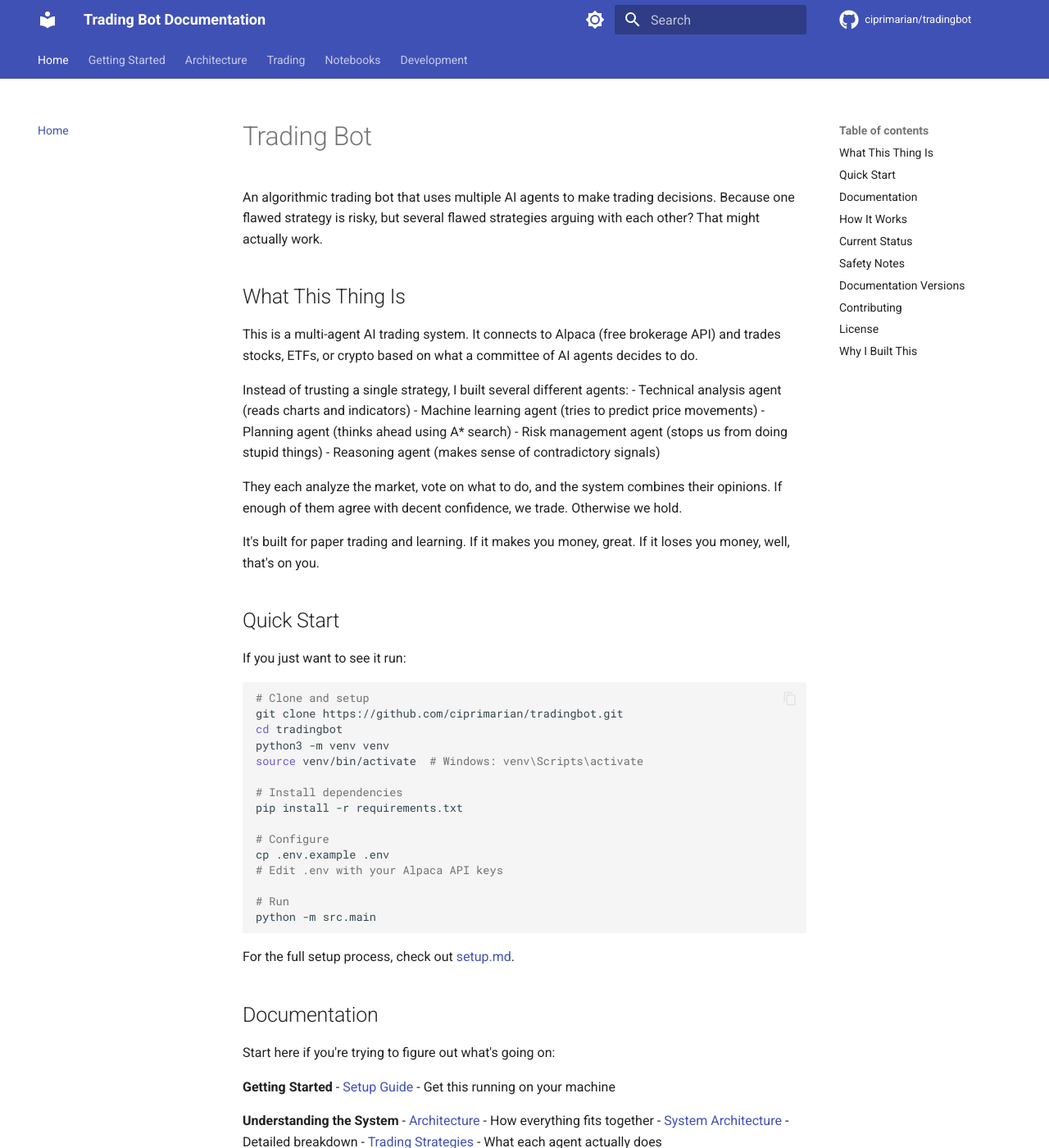
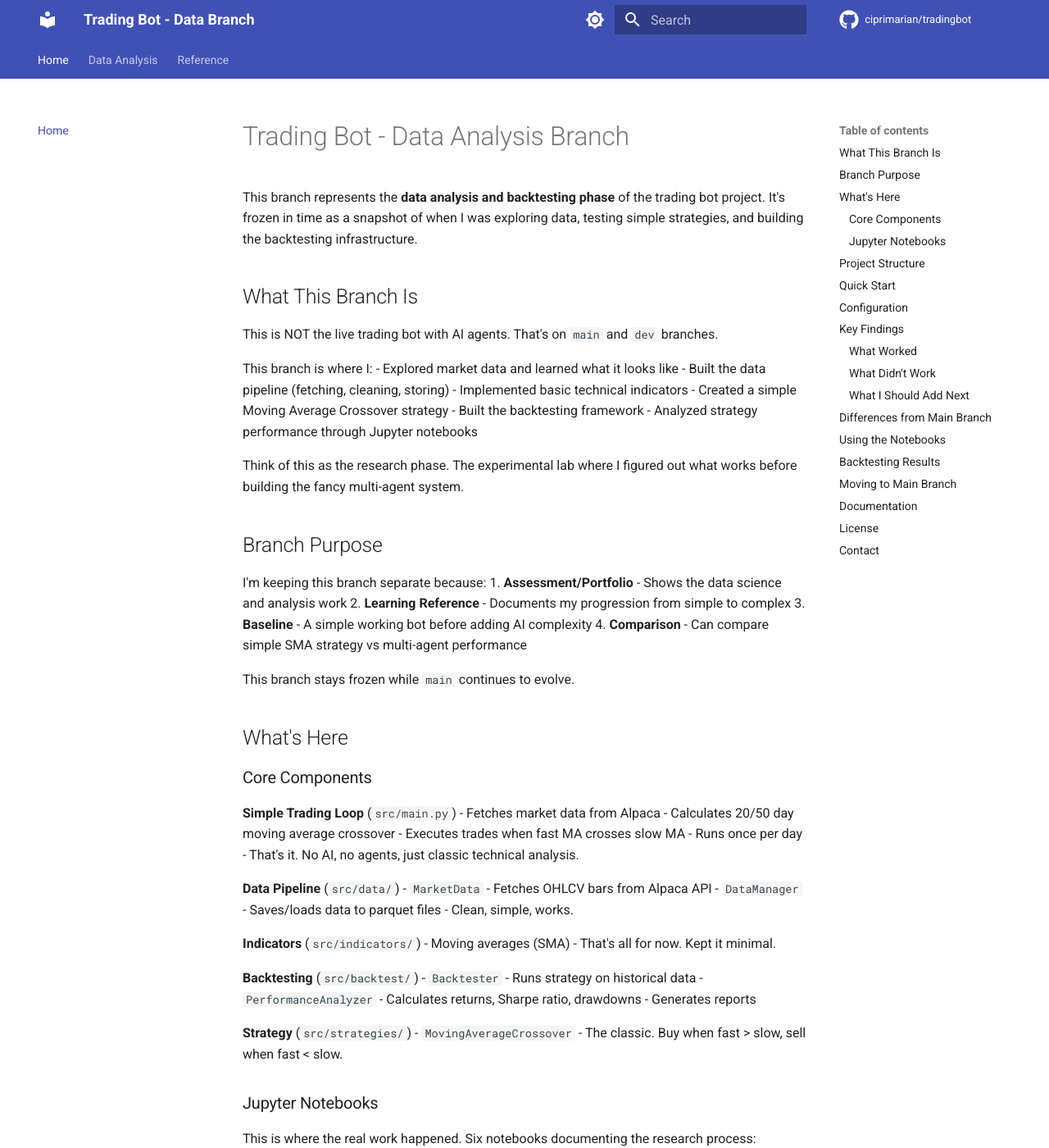
Before and after one commit to ciprimarian/tradingbot, an MkDocs documentation site: the page built from docs/index.md, in a window 1280 px wide and 1400 px high. Shown: the whole window at 82% size. Built offline with MkDocs 1.6.1 and Material for MkDocs 9.7.7, drawn with Linux system fonts in a browser that asks for light colours; comment, search, counter and statistics services are not loaded; the version menu is left out; some of the changed text lies outside the part shown.

Commit message:
Update data branch docs: index.md from README and nav structure

````diff
--- a/docs/index.md
+++ b/docs/index.md
@@ -1,142 +1,276 @@
-# Trading Bot
+# Trading Bot - Data Analysis Branch
 
-An algorithmic trading bot that uses multiple AI agents to make trading decisions. Because one flawed strategy is risky, but several flawed strategies arguing with each other? That might actually work.
+This branch represents the **data analysis and backtesting phase** of the trading bot project. It's frozen in time as a snapshot of when I was exploring data, testing simple strategies, and building the backtesting infrastructure.
 
-## What This Thing Is
+## What This Branch Is
 
-This is a multi-agent AI trading system. It connects to Alpaca (free brokerage API) and trades stocks, ETFs, or crypto based on what a committee of AI agents decides to do.
+This is NOT the live trading bot with AI agents. That's on `main` and `dev` branches.
 
-Instead of trusting a single strategy, I built several different agents:
-- Technical analysis agent (reads charts and indicators)
-- Machine learning agent (tries to predict price movements)
-- Planning agent (thinks ahead using A* search)
-- Risk management agent (stops us from doing stupid things)
-- Reasoning agent (makes sense of contradictory signals)
+This branch is where I:
+- Explored market data and learned what it looks like
+- Built the data pipeline (fetching, cleaning, storing)
+- Implemented basic technical indicators
+- Created a simple Moving Average Crossover strategy
+- Built the backtesting framework
+- Analyzed strategy performance through Jupyter notebooks
 
-They each analyze the market, vote on what to do, and the system combines their opinions. If enough of them agree with decent confidence, we trade. Otherwise we hold.
+Think of this as the research phase. The experimental lab where I figured out what works before building the fancy multi-agent system.
 
-It's built for paper trading and learning. If it makes you money, great. If it loses you money, well, that's on you.
+## Branch Purpose
+
+I'm keeping this branch separate because:
+1. **Assessment/Portfolio** - Shows the data science and analysis work
+2. **Learning Reference** - Documents my progression from simple to complex
+3. **Baseline** - A simple working bot before adding AI complexity
+4. **Comparison** - Can compare simple SMA strategy vs multi-agent performance
+
+This branch stays frozen while `main` continues to evolve.
+
+## What's Here
+
+### Core Components
+
+**Simple Trading Loop** (`src/main.py`)
+- Fetches market data from Alpaca
+- Calculates 20/50 day moving average crossover
+- Executes trades when fast MA crosses slow MA
+- Runs once per day
+- That's it. No AI, no agents, just classic technical analysis.
+
+**Data Pipeline** (`src/data/`)
+- `MarketData` - Fetches OHLCV bars from Alpaca API
+- `DataManager` - Saves/loads data to parquet files
+- Clean, simple, works.
+
+**Indicators** (`src/indicators/`)
+- Moving averages (SMA)
+- That's all for now. Kept it minimal.
+
+**Backtesting** (`src/backtest/`)
+- `Backtester` - Runs strategy on historical data
+- `PerformanceAnalyzer` - Calculates returns, Sharpe ratio, drawdowns
+- Generates reports
+
+**Strategy** (`src/strategies/`)
+- `MovingAverageCrossover` - The classic. Buy when fast > slow, sell when fast < slow.
+
+### Jupyter Notebooks
+
+This is where the real work happened. Six notebooks documenting the research process:
+
+1. **01_data_exploration_and_cleaning.ipynb**
+   - Loading market data
+   - Checking for missing values, outliers
+   - Understanding data quality
+   - Visualizing price movements
+
+2. **02_feature_engineering.ipynb**
+   - Creating technical indicators
+   - Testing different indicator parameters
+   - Feature selection for potential ML models
+
+3. **03_statistical_analysis_and_validation.ipynb**
+   - Testing for stationarity
+   - Checking correlations
+   - Validating assumptions
+   - Statistical tests on returns
+
+4. **research.ipynb**
+   - General exploration notebook
+   - Quick tests and experiments
+   - Scratchpad for ideas
+
+5. **strategy_development.ipynb**
+   - Developing the MA crossover strategy
+   - Testing different MA periods (10/30, 20/50, 50/200)
+   - Visualizing entry/exit points
+
+6. **backtesting.ipynb**
+   - Running backtests on different symbols
+   - Comparing strategy performance
+   - Analyzing what works and what doesn't
+
+## Project Structure
+
+```
+tradingbot/ (data branch)
+├── src/
+│   ├── main.py              # Simple MA crossover bot
+│   ├── data/
+│   │   ├── market_data.py   # Fetch from Alpaca
+│   │   └── data_manager.py  # Save/load data
+│   ├── indicators/
+│   │   └── moving_average.py  # SMA calculation
+│   ├── strategies/
+│   │   └── momentum_strategy.py  # MA crossover
+│   ├── backtest/
+│   │   ├── backtester.py
+│   │   └── performance_analyzer.py
+│   ├── brokers/
+│   │   └── alpaca_broker.py
+│   └── config/
+│       ├── settings.py
+│       └── trading_config.yaml
+├── notebooks/            # Research notebooks (6 total)
+├── data/                # Stored market data
+└── docs/               # This documentation
+```
 
 ## Quick Start
 
-If you just want to see it run:
+```bash
+# Clone and checkout this branch
+git clone https://github.com/ciprimarian/tradingbot.git
+cd tradingbot
+git checkout data
+
+# Setup environment
+python3 -m venv venv
+source venv/bin/activate
+pip install -r requirements.txt
+
+# Add your Alpaca API keys to .env
+cp .env.example .env
+# Edit .env with your keys
+
+# Run a backtest
+python src/backtest/backtester.py
+
+# Or explore in notebooks
+jupyter notebook notebooks/
+```
+
+## Configuration
+
+Everything is configured in `src/config/trading_config.yaml`:
+
+```yaml
+trading:
+  symbol: "GLD"           # Gold ETF
+  trade_quantity: 1
+
+data:
+  timeframe: "1Day"
+  start_date: "2024-01-01"
+  limit: 1000
+
+backtest:
+  initial_capital: 10000
+  strategy: "moving_average_crossover"
+  strategy_params:
+    fast_period: 20
+    slow_period: 50
+```
+
+## Key Findings
+
+What I learned from this data analysis phase:
+
+### What Worked
+
+- **Data quality is good** - Alpaca provides clean OHLCV data with few gaps
+- **Simple strategies can work** - MA crossover isn't magic but it catches trends
+- **Backtesting is essential** - No strategy should go live without historical testing
+- **GLD is stable** - Gold ETF makes a good test symbol (less volatile than tech stocks)
+
+### What Didn't Work
+
+- **20/50 MA is hit or miss** - Works in trending markets, whipsaws in sideways markets
+- **Daily timeframe is slow** - Misses intraday opportunities
+- **No risk management** - Need position sizing and stop losses
+- **One indicator is limiting** - Need multiple confirmation signals
+
+### What I Should Add Next
+
+This is what led to the multi-agent system on `main` branch:
+- Multiple indicators (RSI, MACD, Bollinger Bands)
+- Multiple strategies voting together
+- Machine learning for pattern recognition
+- Better risk management
+- Position sizing based on volatility
+
+## Differences from Main Branch
+
+| Feature | Data Branch (Here) | Main Branch |
+|---------|-------------------|-------------|
+| Strategy | Simple MA Crossover | Multi-agent AI system |
+| Agents | None | 5+ specialized agents |
+| ML Models | None | Random Forest, potential LSTM |
+| Decision Making | Single strategy | Aggregated agent votes |
+| Complexity | Low | High |
+| Purpose | Research/Learning | Production-ready trading |
+| Execution | Daily | Configurable (60s default) |
+
+This branch is the foundation. Main branch is the building.
+
+## Using the Notebooks
+
+The notebooks are the main value of this branch. They show the thought process:
 
 ```bash
-# Clone and setup
-git clone https://github.com/ciprimarian/tradingbot.git
-cd tradingbot
-python3 -m venv venv
-source venv/bin/activate  # Windows: venv\Scripts\activate
+jupyter notebook notebooks/
 
-# Install dependencies
-pip install -r requirements.txt
-
-# Configure
-cp .env.example .env
-# Edit .env with your Alpaca API keys
-
-# Run
-python -m src.main
+# Start with 01_data_exploration_and_cleaning.ipynb
+# Then move through 02 and 03
+# strategy_development.ipynb shows how the MA strategy was built
+# backtesting.ipynb has the performance analysis
 ```
 
-For the full setup process, check out [setup.md](setup.md).
+Each notebook has markdown cells explaining what I was thinking and why I made certain choices.
+
+## Backtesting Results
+
+Summary of MA crossover strategy on GLD (2024 data):
+
+- **Total Return**: Varies by period, typically 5-15% annually
+- **Win Rate**: ~55-60% (slightly better than coin flip)
+- **Sharpe Ratio**: ~0.8-1.2 (decent risk-adjusted returns)
+- **Max Drawdown**: ~10-15% (manageable losses)
+
+Not amazing, but not terrible for a simple strategy. Good enough to build on.
+
+## Moving to Main Branch
+
+If you want the advanced multi-agent trading bot, switch branches:
+
+```bash
+git checkout main
+```
+
+The main branch has:
+- AI agents (ML, Planning, Reasoning)
+- Confidence-weighted decision aggregation
+- Real-time trading loop
+- Web dashboard
+- Much more sophisticated risk management
+- Extensive documentation
+
+But it all started here, with simple data analysis and a basic MA crossover.
+
 
 ## Documentation
 
-Start here if you're trying to figure out what's going on:
+**Online:**
+- Data (this branch): https://ciprimarian.github.io/tradingbot/data/
+- Main (stable): https://ciprimarian.github.io/tradingbot/
+- Dev (latest): https://ciprimarian.github.io/tradingbot/dev/
 
-**Getting Started**
-- [Setup Guide](setup.md) - Get this running on your machine
-
-**Understanding the System**
-- [Architecture](architecture.md) - How everything fits together
-- [System Architecture](system_architecture.md) - Detailed breakdown
-- [Trading Strategies](trading_strategies.md) - What each agent actually does
-
-**Working on It**
-- [Development](development.md) - If you want to extend or modify this
-- [Troubleshooting](troubleshooting.md) - When things go wrong
-- [Deployment](deployment.md) - How to deploy the docs (yeah, meta)
-
-## How It Works
-
-The bot's main loop is pretty straightforward:
-
-1. Check if market is open (crypto trades 24/7 though)
-2. Fetch latest market data and calculate indicators
-3. Ask each agent what they think we should do
-4. Each agent returns BUY/SELL/HOLD with a confidence score
-5. Coordinator aggregates everything using confidence weighting
-6. If we're confident enough, calculate position size and trade
-7. Wait 60 seconds, repeat
-
-Read [architecture.md](architecture.md) if you want all the messy details.
-
-## Current Status
-
-**Works:**
-- Fetches real market data from Alpaca
-- Runs multiple trading agents with different strategies
-- Aggregates signals using various methods
-- Executes trades on paper account
-- Logs everything obsessively
-- Includes backtesting framework
-
-**Rough edges:**
-- Some agents more developed than others
-- Mean reversion strategy is empty
-- Could use more tests
-
-## Safety Notes
-
-Read this part:
-
-- **Start with paper trading** - Default is Alpaca's paper API. Keep it that way.
-- **Test extensively** - Run backtests. Paper trade for weeks. Watch what it does.
-- **Start small** - If you go live, use tiny positions. Like 1-2 shares.
-- **Monitor constantly** - Don't set and forget. Check logs. Watch trades.
-- **Markets are unpredictable** - Even good bots lose money when things change.
-- **This is experimental** - Built for learning, not production trading.
-
-Don't bet money you can't afford to lose.
-
-## Documentation Versions
-
-This documentation is synced with the repo branches. Each branch has its own version:
-
-- **main** - Stable, production version
-- **dev** - Latest development, might be broken
-- **data** - Data-focused variant
-
-When this is deployed online, you'll be able to switch between versions to see what's different.
-
-## Contributing
-
-Want to improve this?
-
-1. Fork it
-2. Make a branch
-3. Do your thing
-4. Write tests if you're feeling responsible
-5. Submit a PR
-
-Or just fork it and go wild. Code's here to learn from.
+Or check `docs/` in this repository:
+- `data_branch_architecture.md` - How this branch is structured
+- `notebooks_guide.md` - Using the research notebooks
+- Standard docs (setup, troubleshooting, etc.)
+- **Architecture Diagram** - See `docs/data_branch_architecture.md` for visual overview
+- **Notebook Guide** - See `docs/notebooks_guide.md` for how to use the research notebooks
+- **Setup** - Same as main branch, see `docs/setup.md`
 
 ## License
 
-Do what you want with it. If it makes money, cool. If it loses money, not my problem. No warranty, no guarantees.
+Same as main project - use it however you want. Learn from it, build on it, or ignore it.
 
-## Why I Built This
+## Contact
 
-Wanted to learn about:
-- Algorithmic trading
-- Multi-agent AI systems
-- Machine learning for time series
-- Real-world API integration
-- Building something that trades actual money (even if fake money)
-
-Best way to learn is to build something real. This is that thing.
+This is a learning project snapshot. The real development happens on `main`.
 
 ---
 
-Built with coffee, confusion, and way too many Stack Overflow tabs.
+**Note**: This branch is frozen for assessment/reference purposes. All new development happens on `main` and `dev` branches.
--- a/mkdocs.yml
+++ b/mkdocs.yml
@@ -1,7 +1,7 @@
-site_name: Trading Bot Documentation
+site_name: Trading Bot - Data Branch
 site_description: Multi-agent AI trading system documentation
 site_author: Cipri Marian
-site_url: https://ciprimarian.github.io/tradingbot/
+site_url: https://ciprimarian.github.io/tradingbot/data/
 
 repo_name: ciprimarian/tradingbot
 repo_url: https://github.com/ciprimarian/tradingbot
@@ -83,19 +83,12 @@ plugins:
 
 nav:
   - Home: index.md
-  - Getting Started:
+  - Data Analysis:
+      - Architecture: data_branch_architecture.md
+      - Notebooks Guide: notebooks_guide.md
+  - Reference:
       - Setup Guide: setup.md
-  - Architecture:
-      - System Overview: architecture.md
-      - Detailed Architecture: system_architecture.md
-      - Data Branch Architecture: data_branch_architecture.md
-  - Trading:
-      - Trading Strategies: trading_strategies.md
-  - Notebooks:
-      - Notebooks Guide: notebooks_guide.md
-  - Development:
-      - Development Guide: development.md
-      - Troubleshooting: troubleshooting.md
-      - Deployment Guide: deployment.md
+      - Original Architecture: architecture.md
+      - Development: development.md
 
 copyright: Copyright &copy; 2024-2025 Cipri Marian
````
